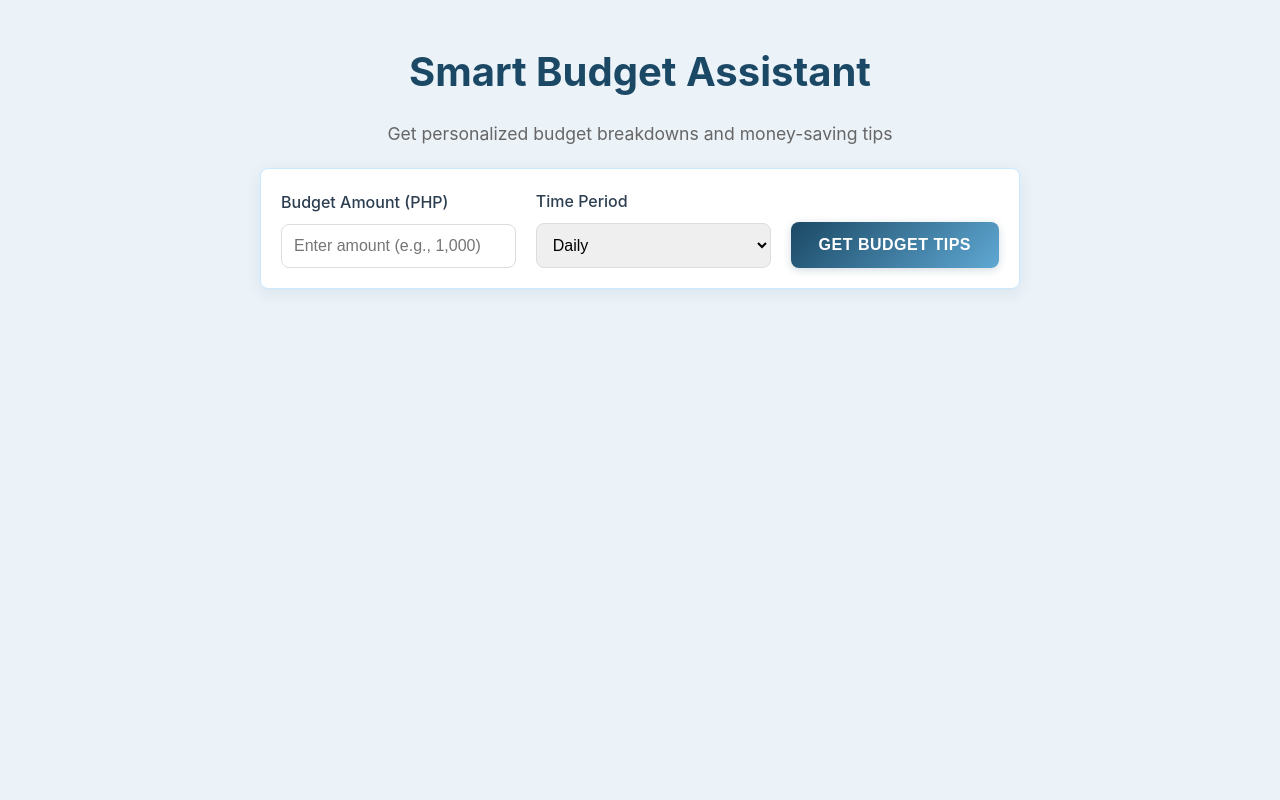
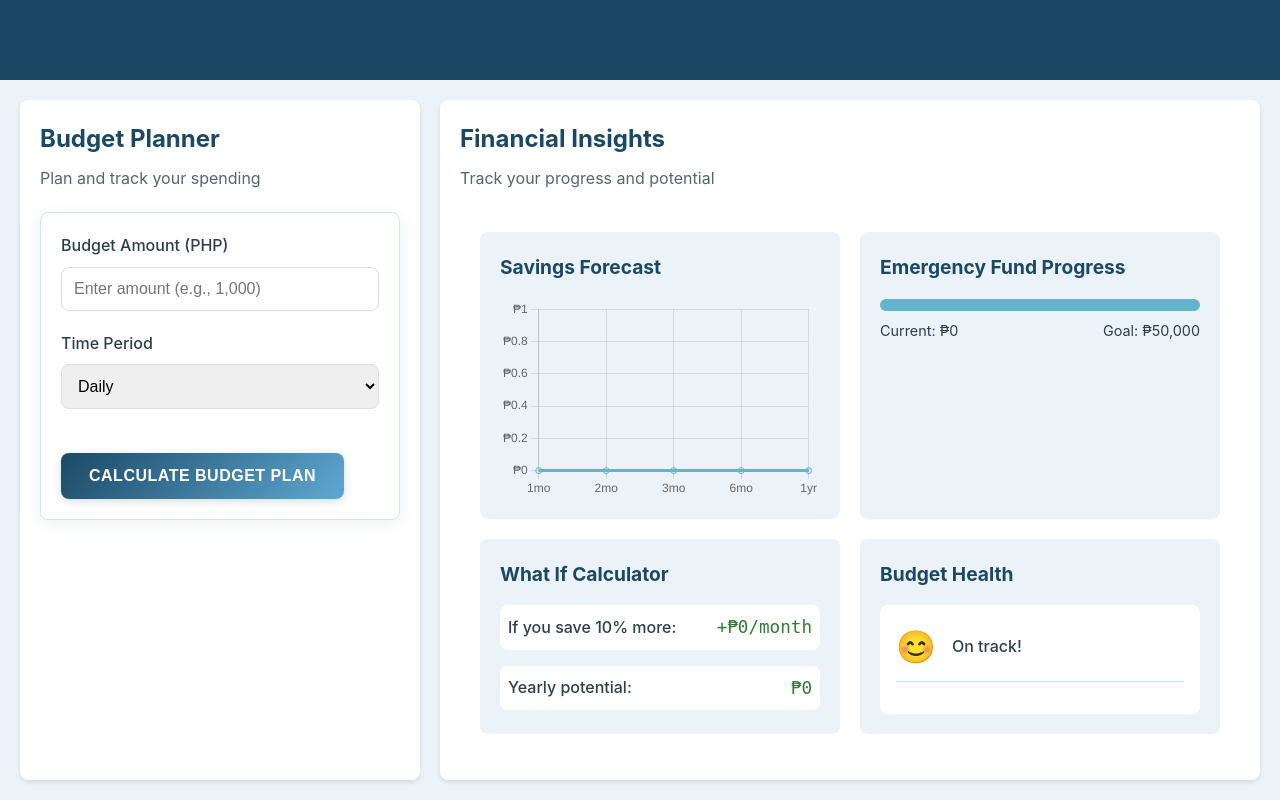
Before and after one commit to jekportillano-da/Project-Adam-20-1, a Flask app: page / in a window 1280 px wide. Run offline with Flask 3, Linux system fonts and the light colour scheme.

Commit message:
enhanced design to include financial analysis

```diff
--- /dev/null
+++ b/app/static/css/insights.css
@@ -0,0 +1,150 @@
+.insights-content {
+    display: grid;
+    grid-template-columns: repeat(auto-fit, minmax(300px, 1fr));
+    gap: var(--spacing);
+    padding: var(--spacing);
+}
+
+.insights-content > div {
+    background: var(--background-color);
+    border-radius: var(--border-radius);
+    padding: var(--spacing);
+}
+
+.insights-content h3 {
+    color: var(--primary-color);
+    margin: 0 0 1rem;
+    font-size: 1.2rem;
+}
+
+/* Chart Styles */
+.chart-container {
+    height: 200px;
+    margin-top: 1rem;
+}
+
+/* Progress Bar Styles */
+.progress-container {
+    margin-top: 1rem;
+}
+
+.progress-bar {
+    height: 12px;
+    background: var(--border-color);
+    border-radius: 6px;
+    overflow: hidden;
+}
+
+.progress {
+    height: 100%;
+    background: var(--accent-color);
+    transition: width 0.3s ease;
+}
+
+.progress-labels {
+    display: flex;
+    justify-content: space-between;
+    margin-top: 0.5rem;
+    font-size: 0.9rem;
+    color: var(--text-color);
+}
+
+/* What-If Scenarios */
+.scenario-container {
+    display: grid;
+    gap: 1rem;
+}
+
+.scenario {
+    display: flex;
+    justify-content: space-between;
+    align-items: center;
+    padding: 0.5rem;
+    background: white;
+    border-radius: var(--border-radius);
+}
+
+.scenario label {
+    font-weight: 500;
+}
+
+.scenario-result {
+    color: var(--money-color);
+    font-family: monospace;
+    font-size: 1.1rem;
+}
+
+/* Mood Indicator */
+.mood-indicator {
+    display: flex;
+    flex-direction: column;
+    gap: 1rem;
+    padding: 1rem;
+    background: white;
+    border-radius: var(--border-radius);
+}
+
+.mood-header {
+    display: flex;
+    align-items: center;
+    gap: 1rem;
+    padding-bottom: 0.5rem;
+    border-bottom: 1px solid var(--border-color);
+}
+
+.mood-emoji {
+    font-size: 2rem;
+}
+
+.mood-label {
+    font-weight: 500;
+    color: var(--text-color);
+}
+
+.mood-insight {
+    display: flex;
+    flex-direction: column;
+    gap: 0.75rem;
+}
+
+.insight-item {
+    display: flex;
+    align-items: center;
+    gap: 0.5rem;
+    font-size: 0.9rem;
+    color: var(--text-color);
+    padding: 0.5rem;
+    background: var(--background-color);
+    border-radius: 4px;
+}
+
+.insight-item.success {
+    color: var(--success-color);
+    background: rgba(76, 175, 80, 0.1);
+}
+
+.insight-item.warning {
+    color: var(--warning-color);
+    background: rgba(255, 152, 0, 0.1);
+}
+
+/* Responsive Design */
+@media (max-width: 1024px) {
+    .insights-content {
+        grid-template-columns: 1fr;
+    }
+}
+
+@media (max-width: 768px) {
+    .app-container {
+        flex-direction: column;
+    }
+
+    .budget-panel {
+        width: 100%;
+    }
+
+    .insights-panel {
+        width: 100%;
+    }
+}
--- a/app/static/css/style.css
+++ b/app/static/css/style.css
@@ -15,8 +15,15 @@
     --money-color: #2E7D32;
     /* Subtle borders */
     --border-color: #CAE9FF;
+    /* Alert colors */
+    --success-color: #4CAF50;
+    --warning-color: #FF9800;
+    --danger-color: #F44336;
+    /* Layout */
     --border-radius: 8px;
     --spacing: 20px;
+    --panel-width: 400px;
+    --header-height: 80px;
 }
 
 * {
@@ -30,13 +37,60 @@ body {
     line-height: 1.6;
     color: var(--text-color);
     background-color: var(--background-color);
+    margin: 0;
+    min-height: 100vh;
+    display: flex;
+    flex-direction: column;
+}
+
+.app-header {
+    height: var(--header-height);
+    background-color: var(--primary-color);
+    color: white;
+    padding: 1rem var(--spacing);
+    text-align: center;
+}
+
+.app-container {
+    flex: 1;
+    display: flex;
+    gap: var(--spacing);
     padding: var(--spacing);
 }
 
-.container {
-    max-width: 800px;
-    margin: 0 auto;
+.budget-panel {
+    width: var(--panel-width);
+    background: var(--card-background);
+    border-radius: var(--border-radius);
+    box-shadow: 0 2px 4px rgba(0, 0, 0, 0.1);
     padding: var(--spacing);
+    display: flex;
+    flex-direction: column;
+}
+
+.insights-panel {
+    flex: 1;
+    background: var(--card-background);
+    border-radius: var(--border-radius);
+    box-shadow: 0 2px 4px rgba(0, 0, 0, 0.1);
+    padding: var(--spacing);
+    display: flex;
+    flex-direction: column;
+}
+
+.panel-header {
+    margin-bottom: var(--spacing);
+}
+
+.panel-header h2 {
+    color: var(--primary-color);
+    margin: 0 0 0.5rem;
+}
+
+.panel-header p {
+    color: var(--text-color);
+    opacity: 0.8;
+    margin: 0;
 }
 
 h1 {
--- a/app/static/js/script.js
+++ b/app/static/js/script.js
@@ -2,6 +2,40 @@ document.addEventListener('DOMContentLoaded', () => {
     const form = document.getElementById('budget-form');
     const suggestionBox = document.getElementById('suggestion');
     const submitButton = form.querySelector('button[type="submit"]');
+
+    // Initialize Charts
+    const ctx = document.getElementById('savingsChart').getContext('2d');
+    const savingsChart = new Chart(ctx, {
+        type: 'line',
+        data: {
+            labels: ['1mo', '2mo', '3mo', '6mo', '1yr'],
+            datasets: [{
+                label: 'Potential Savings',
+                data: [0, 0, 0, 0, 0],
+                borderColor: '#62B6CB',
+                tension: 0.4,
+                fill: true,
+                backgroundColor: 'rgba(98, 182, 203, 0.1)'
+            }]
+        },
+        options: {
+            responsive: true,
+            maintainAspectRatio: false,
+            plugins: {
+                legend: {
+                    display: false
+                }
+            },
+            scales: {
+                y: {
+                    beginAtZero: true,
+                    ticks: {
+                        callback: value => '₱' + value.toLocaleString()
+                    }
+                }
+            }
+        }
+    });
 
     // Format currency with commas
     function formatCurrency(amount) {
@@ -109,6 +143,9 @@ document.addEventListener('DOMContentLoaded', () => {
 
             suggestionBox.innerHTML = formatResponse(data.tip);
 
+            // Update insights based on budget data
+            updateInsights(budget, duration, data.tip);
+
         } catch (error) {
             console.error('Error:', error);
             suggestionBox.innerHTML = `
@@ -153,4 +190,95 @@ document.addEventListener('DOMContentLoaded', () => {
             budgetInput.value = num.toLocaleString('en-US');
         }
     }
+
+    function updateInsights(budget, duration, tipResponse) {
+        const budgetNum = parseFloat(budget.replace(/,/g, ''));
+
+        // Parse the breakdown to get discretionary and emergency fund amounts
+        let discretionary = 0;
+        let emergency = 0;
+
+        tipResponse.split('\n').forEach(line => {
+            if (line.includes('Discretionary:')) {
+                discretionary = parseFloat(line.split(':')[1].trim().replace('PHP', '').replace(',', ''));
+            }
+            if (line.includes('Emergency Fund:')) {
+                emergency = parseFloat(line.split(':')[1].trim().replace('PHP', '').replace(',', ''));
+            }
+        });
+
+        // Calculate potential savings
+        const monthlySavings = (discretionary + emergency) * (duration === 'daily' ? 30 : duration === 'weekly' ? 4 : 1);
+        const projectedSavings = [1, 2, 3, 6, 12].map(months => monthlySavings * months);
+
+        // Update savings chart
+        savingsChart.data.datasets[0].data = projectedSavings;
+        savingsChart.update();
+
+        // Update emergency fund progress
+        const emergencyGoal = 50000;
+        const currentEmergency = emergency * (duration === 'daily' ? 30 : duration === 'weekly' ? 4 : 1);
+        const progressPercent = Math.min((currentEmergency / emergencyGoal) * 100, 100);
+        document.getElementById('emergencyProgress').style.width = progressPercent + '%';
+        document.querySelector('.emergency-fund .current').textContent = 'Current: ₱' + currentEmergency.toLocaleString();
+
+        // Update what-if scenarios with fixed decimal places
+        const tenPercentMore = monthlySavings * 0.1;
+        document.getElementById('tenPercentMore').textContent = '+₱' + tenPercentMore.toFixed(2).replace(/\B(?=(\d{3})+(?!\d))/g, ',') + '/month';
+        document.getElementById('yearlyPotential').textContent = '₱' + (monthlySavings * 12).toFixed(2).replace(/\B(?=(\d{3})+(?!\d))/g, ',');
+
+        // Update mood indicator with detailed insights
+        const moodEl = document.getElementById('budgetMood');
+        const moodLabel = document.querySelector('.mood-label');
+        const moodInsight = document.querySelector('.mood-insight');
+
+        // Calculate key metrics
+        const savingsRate = ((emergency + discretionary) / budgetNum) * 100;
+        const hasEmergencyFund = progressPercent >= 25;
+        const goodSavingsRate = savingsRate >= 20;
+
+        if (progressPercent > 50) {
+            moodEl.textContent = '🤑';
+            moodLabel.textContent = 'Excellent progress!';
+            moodInsight.innerHTML = `
+                <div class="insight-item success">
+                    <span>✓ Strong emergency fund: ${progressPercent.toFixed(1)}% of goal</span>
+                </div>
+                <div class="insight-item">
+                    <span>💡 Savings rate: ${savingsRate.toFixed(1)}% of income</span>
+                </div>
+                <div class="insight-item">
+                    <span>💪 Keep it up! Consider investing excess savings</span>
+                </div>
+            `;
+        } else if (progressPercent > 25) {
+            moodEl.textContent = '😊';
+            moodLabel.textContent = 'On track!';
+            moodInsight.innerHTML = `
+                <div class="insight-item success">
+                    <span>✓ Building emergency fund: ${progressPercent.toFixed(1)}% of goal</span>
+                </div>
+                <div class="insight-item">
+                    <span>💡 Savings rate: ${savingsRate.toFixed(1)}% of income</span>
+                </div>
+                <div class="insight-item">
+                    <span>📈 Good progress! Stay consistent with savings</span>
+                </div>
+            `;
+        } else {
+            moodEl.textContent = '🤔';
+            moodLabel.textContent = 'Room for improvement';
+            moodInsight.innerHTML = `
+                <div class="insight-item warning">
+                    <span>⚠️ Low emergency fund: ${progressPercent.toFixed(1)}% of goal</span>
+                </div>
+                <div class="insight-item">
+                    <span>💡 Savings rate: ${savingsRate.toFixed(1)}% of income</span>
+                </div>
+                <div class="insight-item">
+                    <span>💪 Try to increase emergency savings first</span>
+                </div>
+            `;
+        }
+    }
 });
--- a/app/templates/index.html
+++ b/app/templates/index.html
@@ -7,11 +7,20 @@
     <link rel="stylesheet" href="{{ url_for('static', filename='css/style.css') }}">
     <link rel="stylesheet" href="{{ url_for('static', filename='css/tips.css') }}">
     <link rel="stylesheet" href="{{ url_for('static', filename='css/breakdown.css') }}">
+    <link rel="stylesheet" href="{{ url_for('static', filename='css/insights.css') }}">
+    <script src="https://cdn.jsdelivr.net/npm/chart.js"></script>
 </head>
 <body>
-    <div class="container">
+    <div class="app-header">
         <h1>Smart Budget Assistant</h1>
-        <p class="subtitle">Get personalized budget breakdowns and money-saving tips</p>
+        <p class="subtitle">Make smarter financial decisions</p>
+    </div>
+    <div class="app-container">
+        <div class="budget-panel">
+            <div class="panel-header">
+                <h2>Budget Planner</h2>
+                <p>Plan and track your spending</p>
+            </div>
 
             <form id="budget-form" class="budget-form">
                 <div class="input-group">
@@ -35,10 +44,65 @@
                     </select>
                 </div>
 
-            <button type="submit" class="submit-btn">Get Budget Tips</button>
+                <button type="submit" class="submit-btn">Calculate Budget Plan</button>
             </form>
 
-        <div id="suggestion"></div>
+            <div id="suggestion" class="budget-results"></div>
+        </div>
+
+        <div class="insights-panel">
+            <div class="panel-header">
+                <h2>Financial Insights</h2>
+                <p>Track your progress and potential</p>
+            </div>
+
+            <div class="insights-content">
+                <div class="savings-forecast">
+                    <h3>Savings Forecast</h3>
+                    <div class="chart-container">
+                        <canvas id="savingsChart"></canvas>
+                    </div>
+                </div>
+
+                <div class="emergency-fund">
+                    <h3>Emergency Fund Progress</h3>
+                    <div class="progress-container">
+                        <div class="progress-bar">
+                            <div class="progress" id="emergencyProgress"></div>
+                        </div>
+                        <div class="progress-labels">
+                            <span class="current">Current: ₱0</span>
+                            <span class="goal">Goal: ₱50,000</span>
+                        </div>
+                    </div>
+                </div>
+
+                <div class="what-if-scenarios">
+                    <h3>What If Calculator</h3>
+                    <div class="scenario-container">
+                        <div class="scenario">
+                            <label>If you save 10% more:</label>
+                            <div class="scenario-result" id="tenPercentMore">+₱0/month</div>
+                        </div>
+                        <div class="scenario">
+                            <label>Yearly potential:</label>
+                            <div class="scenario-result" id="yearlyPotential">₱0</div>
+                        </div>
+                    </div>
+                </div>
+
+                <div class="savings-mood">
+                    <h3>Budget Health</h3>
+                    <div class="mood-indicator">
+                        <div class="mood-header">
+                            <span class="mood-emoji" id="budgetMood">😊</span>
+                            <span class="mood-label">On track!</span>
+                        </div>
+                        <div class="mood-insight"></div>
+                    </div>
+                </div>
+            </div>
+        </div>
     </div>
 
     <script src="{{ url_for('static', filename='js/script.js') }}"></script>
```
Lines whose indentation alone changed are shown as unchanged.
